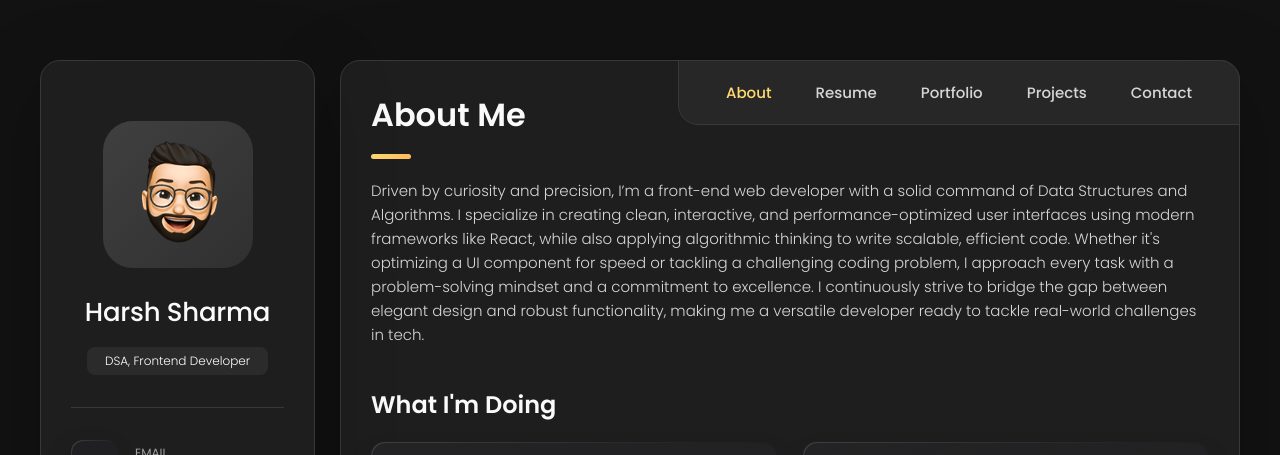
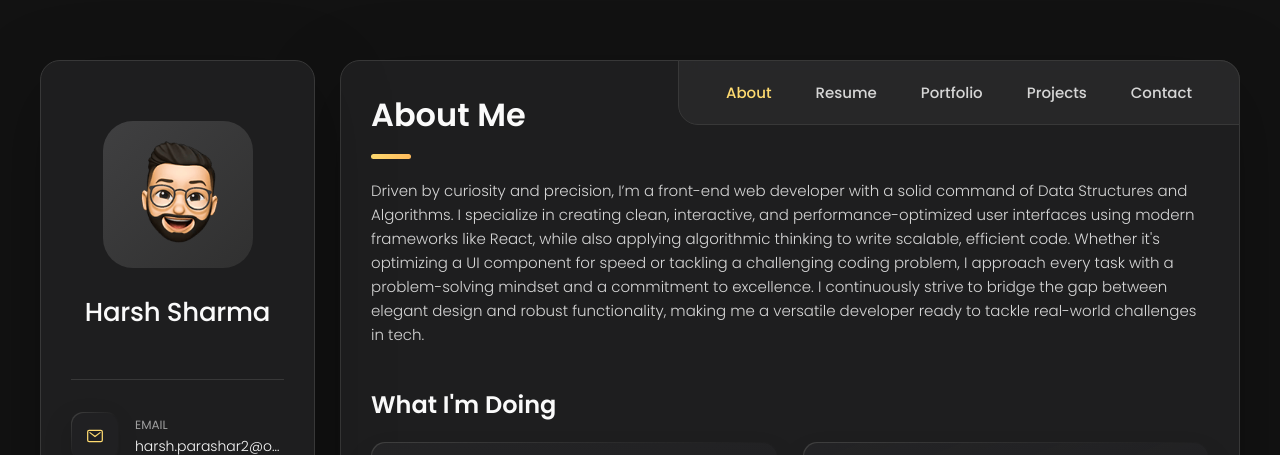
Before and after one commit to bookselfa/Harsh, a plain HTML site: page index.html in a window 1280 px wide. Shown: the top 455 px of the page. Drawn offline with nearby package versions, Linux system fonts and the light colour scheme.

Commit message:
Update index.html

```diff
--- a/index.html
+++ b/index.html
@@ -48,7 +48,7 @@
         <div class="info-content">
           <h1 class="name" title="Om Kharche">Harsh Sharma</h1>
 
-          <p class="title">DSA, Frontend Developer</p>
+          <!-- <p class="title">DSA, Frontend Developer</p> -->
         </div>
 
         <button class="info_more-btn" data-sidebar-btn>
```
